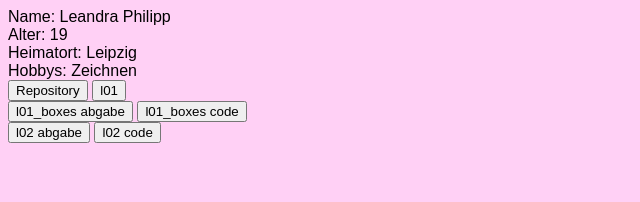
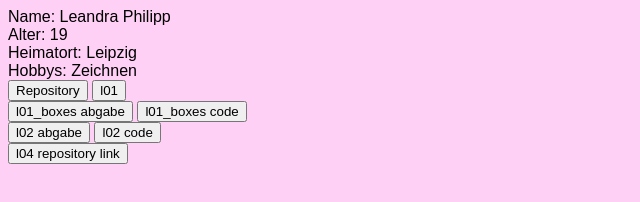
Before and after one commit to MainScript/EIA2-SoSe21, a plain HTML site: page steckbrief/steckbrief.htm in a window 1280 px wide. Shown: the whole page, without its empty margins (0-640 px from the left). Drawn offline with Linux system fonts and the light colour scheme.

Commit message:
Update steckbrief.htm

```diff
--- a/steckbrief/steckbrief.htm
+++ b/steckbrief/steckbrief.htm
@@ -21,6 +21,7 @@ body {
 	<a href='https://louciandra.github.io/EIA2-SoSe21/l01_boxes/index.html' target="_blank"><button>l01_boxes abgabe</button></a>
 	<a href='https://github.com/Louciandra/EIA2-SoSe21/tree/main/l01_boxes' target="_blank"><button>l01_boxes code</button></a><br>
 	<a href='https://louciandra.github.io/EIA2-SoSe21/l02/index.html' target="_blank"><button>l02 abgabe</button></a>
-	<a href='https://github.com/Louciandra/EIA2-SoSe21/tree/main/l02' target="_blank"><button>l02 code</button></a>
+	<a href='https://github.com/Louciandra/EIA2-SoSe21/tree/main/l02' target="_blank"><button>l02 code</button></a><br>
+	<a href='https://github.com/Louciandra/EIA2-SoSe21/tree/main/l04' target="_blank"><button>l04 repository link</button></a>
 </body>
 </html>
```
